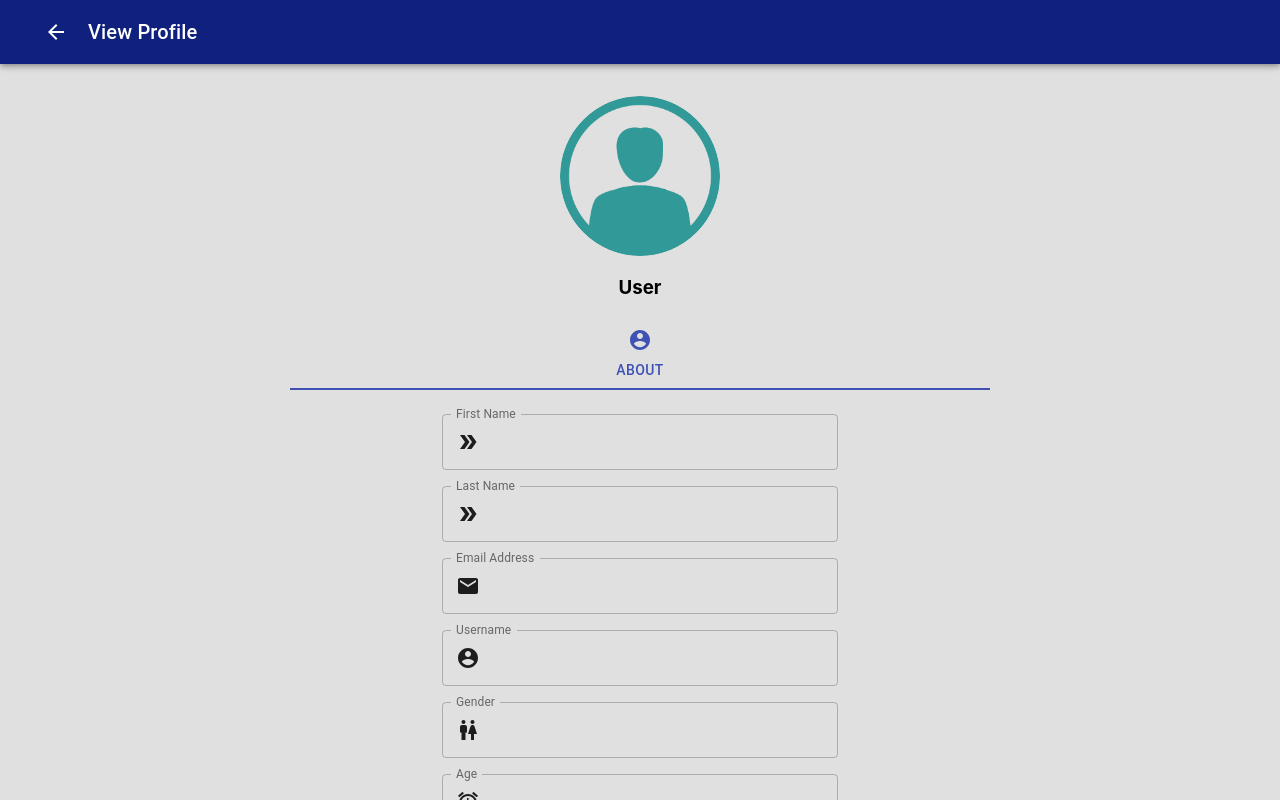
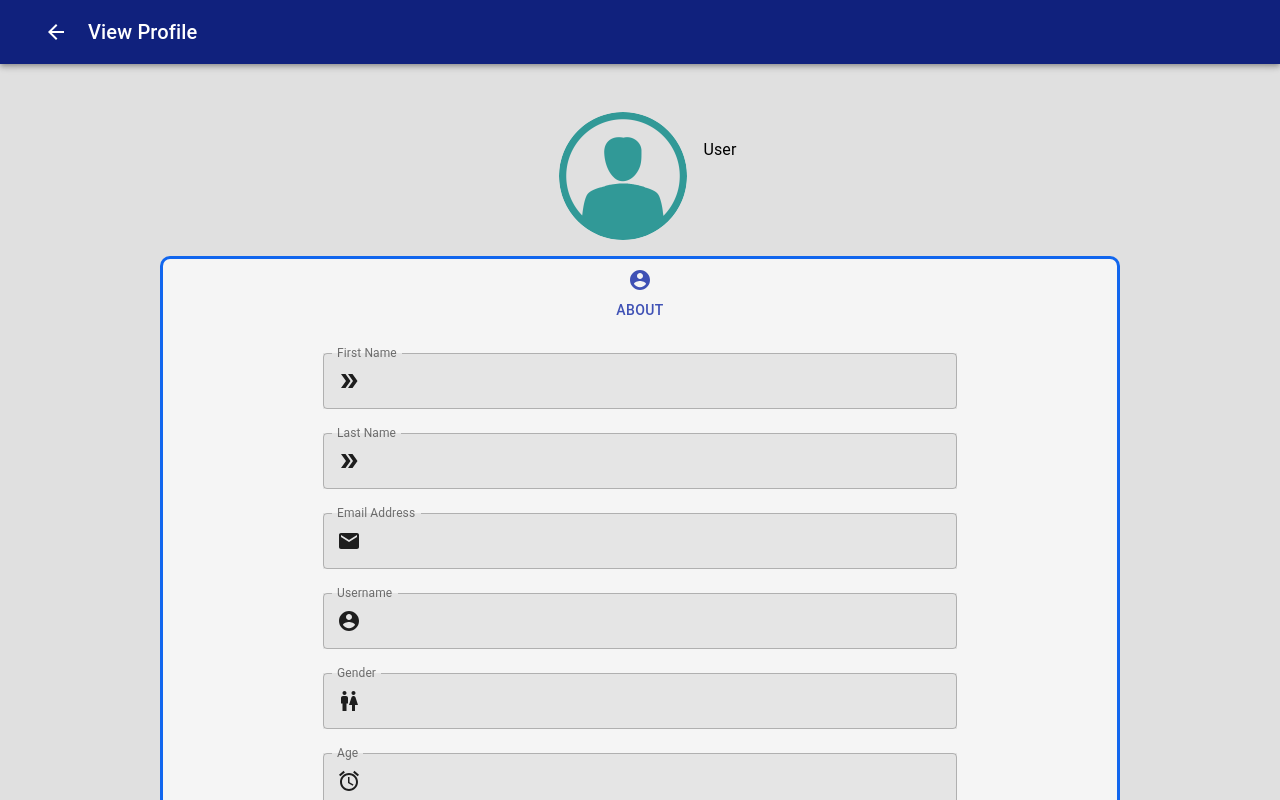
Before and after one commit to Tahlil-992/bugophobia.front-end, a React (Create React App) app: page /view-profile in a window 1280 px wide. Shown: the top 800 px of the page. Built offline with nearby package versions, Linux system fonts and the light colour scheme; no server answers; sample sign-in values are in the browser's storage.

Commit message:
view profile redesign

```diff
--- a/src/views/pages/ViewProfile.js
+++ b/src/views/pages/ViewProfile.js
@@ -2,7 +2,7 @@ import React, { useState } from 'react';
 import "../../style.css";
 import Grid from '@material-ui/core/Grid';
 import Typography from '@material-ui/core/Typography';
-import { AppBar, Avatar, Badge, Button, ButtonBase, Container, IconButton, Link, makeStyles, Toolbar, withStyles } from '@material-ui/core';
+import { AppBar, Avatar, Badge, Button, Container, IconButton, Link, makeStyles, Toolbar, withStyles } from '@material-ui/core';
 import TextField from '@material-ui/core/TextField';
 import Box from '@material-ui/core/Box';
 import InputAdornment from "@material-ui/core/InputAdornment";
@@ -109,16 +109,90 @@ const useStyles = makeStyles((theme) => ({
       },
     },
     large: {
-      width: theme.spacing(20),
-      height: theme.spacing(20),
-      margin: theme.spacing(0),
+        width: theme.spacing(16),
+        height: theme.spacing(16),
+        margin: theme.spacing(2),
+        "&:hover": {
+          width: theme.spacing(18),
+          height: theme.spacing(18),
+          margin: theme.spacing(1),
+        }
       },
     tab: {
         width: 700,
     },
     grid: {
         marginTop: "2rem",
+    },
+    tab2: {
+        width: "75vmax",
+        //marginLeft: "10%",
+    },
+    onetab: {
+        backgroundColor: "#C0C0F0",
+        //border: "3px solid #16E",
+        borderTopRightRadius: "10px",
+        borderTopLeftRadius: "10px",
+        borderBottom: "3px solid #16E",
+        fontSize: 12,
+        iconSize: 30 ,
+        '&:hover': {
+            backgroundColor: "#D0D0F0",
+            fontSize: 14,
         }
+    },
+    seltab: {
+        backgroundColor: "#F5F5F5",
+        //border: "3px solid #16E",
+        borderTopRightRadius: "10px",
+        borderTopLeftRadius: "10px",
+        borderTop: "3px solid #16E",
+        borderRight: "3px solid #16E",
+        borderLeft: "3px solid #16E",
+    },
+    tabpanel: {
+        backgroundColor: "#F5F5F5",
+        borderRight: "3px solid #16E",
+        borderLeft: "3px solid #16E",
+        borderBottom: "3px solid #16E",
+        borderBottomRightRadius: "10px",
+        borderBottomLeftRadius: "10px",
+        marginBottom: "2rem",
+    },
+    textfield: {
+        width: "70%",
+        marginLeft: "15%",
+        backgroundColor: "#e5e5e5",
+        color: "#111",
+        '&:hover': {
+            backgroundColor: "#f0f0f0",
+            color: "#1ee",
+            width: "74%",
+            marginLeft: "13%",
+        },
+        '&$disabled': {
+            backgroundColor: "#f00000",
+        }
+    },
+    dis: {
+        '&:hover': {
+            color: "#05e",
+        },
+    },
+    button: {
+        backgroundColor: '#40bad5',
+        border: '0px solid #10217d',
+        padding: '1em 4em 1em 4em',
+        margin: '1em 0em 2em 0em',
+        textAlign: 'center',
+        fontSize: '16px',
+        borderRadius: '10px',
+        textTransform: 'none',
+        height:'45px',
+        '&:hover': {
+            backgroundColor: '#5f939a',
+        },
+    },
 }));
 
 const StyledBadge = withStyles((theme) => ({
@@ -361,9 +435,15 @@ export default function Profile () {
             </AppBar>
             <div >
                 <Grid container className={classes.grid} direction="column" spacing={0} alignItems="center" justify="center" margin="1rem">
-                    <Grid item> { isViewedDoctor  && !isDoctor ?
-                        <StyledBadge
-                            badgeContent={isSaved ?
+                    <Grid item>
+                        <Box display="flex">
+                            <Avatar className={classes.large} src={profileImage}></Avatar>
+                                {isViewedDoctor ? (
+                                        <Box>
+                                            <br></br>
+
+                                            <Typography variant="h6" >{"Doctor " + firstName + " " + lastName}
+                                            {isSaved ?
                                                 <IconButton onClick={deleteButtonHandler} title="Remove from Favorites">
                                                     <FavoriteIcon color="secondary" fontSize="large" />
                                                 </IconButton>
@@ -372,70 +452,66 @@ export default function Profile () {
                                                     <FavoriteBorderIcon color="secondary" fontSize="large" />
                                                 </IconButton>
                                             }
-                            >
-                            <Avatar className={classes.large} src={profileImage}></Avatar>
-                        </StyledBadge>
-                        :
-                        <Avatar className={classes.large} src={profileImage}></Avatar>
-                    }
-                    </Grid>
-                    <Grid item>
-                            {isViewedDoctor ? (
-                                <center>
-                                    <h3>{"Doctor " + firstName + " " + lastName}</h3>
-                                    <h4>{specialization}</h4>
-                                    <h5>*****</h5>
-                                </center>
+                                            </Typography>
+                                            <Typography variant="subtitle1">{specialization}</Typography>
+                                            <Typography variant="h5">*****</Typography>
+                                        </Box>
                                     )
                                     :
                                     (
-                                <center>
-                                    <h2>{firstName + " " + lastName}</h2>
-                                    <h3>{"User"}</h3>
-                                </center>
+                                        <Box>
+                                            <br></br><br></br>
+                                            <Typography variant="h6">{firstName + " " + lastName}</Typography>
+                                            <Typography variant="subtitle1">{"User"}</Typography>
+                                        </Box>
                                     )}
+
+                        </Box>
                     </Grid>
                     <Grid item>
                         {isViewedDoctor ?
                             (
-                                <Button class="button" >Take a Visit Time</Button>
+                                <Button className={classes.button} >Take a Visit Time</Button>
                             )
                             :
                             <></>
                         }
                     </Grid>
-                    <Grid item>
+                    <Grid item container className={classes.tab2} direction="column">
+                    <Grid item style={{width: "inherit"}}>
                         {isViewedDoctor ?
                             <Tabs
                                 value={tabValue}
                                 onChange={handleChange}
-                                indicatorColor="primary"
+                                indicatorColor="inherit"
                                 textColor="primary"
-                                className={classes.tab}
+
                                 variant="fullWidth"
                                 aria-label="full width tabs example"
                                 >
-                                    <Tab label="About" icon={<AccountCircleIcon/>} {...a11yProps(0)} />
-                                    <Tab label="Comments" icon={<CommentIcon/>} {...a11yProps(1)} />
+                                    <Tab label="About" icon={<AccountCircleIcon/>} {...a11yProps(0)} className={(tabValue === 0) ? classes.seltab : classes.onetab} />
+                                    <Tab label="Comments" icon={<CommentIcon/>} {...a11yProps(1)} className={(tabValue === 1) ? classes.seltab : classes.onetab} />
                             </Tabs>
                             :
                             <Tabs
                                 value={tabValue}
                                 onChange={handleChange}
-                                indicatorColor="primary"
+                                indicatorColor="inherit"
                                 textColor="primary"
-                                className={classes.tab}
+
                                 variant="fullWidth"
                                 aria-label="full width tabs example"
                                 >
-                                    <Tab label="About" icon={<AccountCircleIcon/>} {...a11yProps(0)} />
+                                    <Tab label="About" icon={<AccountCircleIcon/>} {...a11yProps(0)} className={(tabValue === 0) ? classes.seltab : classes.onetab} />
                             </Tabs>
                         }
-                        <TabPanel value={tabValue} index={0} className={classes.accordion}>
+                        </Grid>
+                        <Grid item className={classes.tabpanel}>
+                        <TabPanel value={tabValue} index={0}>
                                 <div>
-                                    <Container component="main" maxWidth="xs">
+
                                         <Box display="flex" justifyContent="space-between" >
-                                            <Grid container spacing={2} alignItems="flex-start">
+                                            <Grid container spacing={3} alignItems="flex-start">
                                                     {fields.map((item, index) => {
                                                         return(
                                                             <Grid item xs={12} key={index.toString()}>
@@ -448,17 +524,21 @@ export default function Profile () {
                                                                     fullWidth
                                                                     label={item[0]}
                                                                     value={item[1]}
+                                                                    className={classes.textfield}
                                                                     onChange={event => item[2](event.target.value)}
                                                                     InputProps={{
-                                                                        startAdornment: (<InputAdornment position="start">{item[3]}</InputAdornment>)
-                                                                    }}
+                                                                        startAdornment: (<InputAdornment position="start">{item[3]}</InputAdornment>),
+                                                                        classes: {root: classes.dis}
+                                                                        }
+
+                                                                    }
                                                                     />
                                                             </Grid>
                                                             )
                                                         })}
                                             </Grid>
                                         </Box>
-                                    </Container>
+
                                 </div>
                         </TabPanel>
                         <TabPanel value={tabValue} index={1}>
@@ -468,6 +548,7 @@ export default function Profile () {
                         </TabPanel>
                         </Grid>
                     </Grid>
+                </Grid>
             </div>
         </div>
     );
```
Also changed, not shown: src/views/pages/Profile.js (+19 -3 lines). Lines whose indentation alone changed are shown as unchanged.
